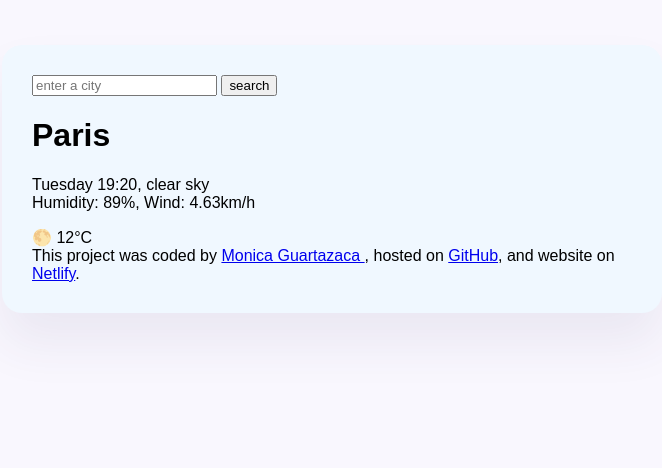
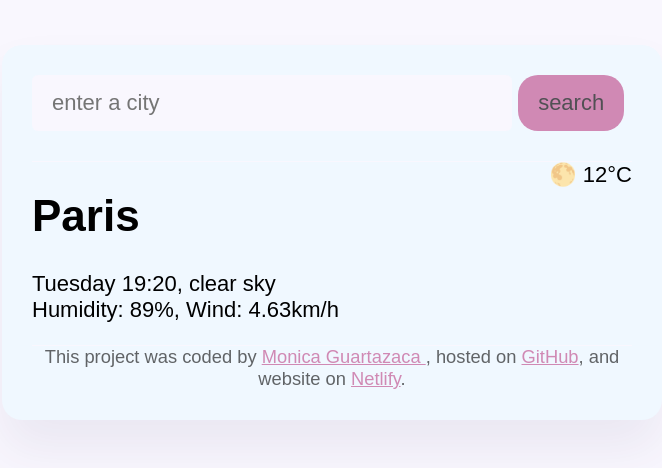
Before and after one commit to BMoniqua/weather-demo, a plain HTML site: page index.html in a window 1280 px wide. Shown: the whole page, without its empty margins (308-970 px from the left). Drawn offline with Linux system fonts and the light colour scheme; a web font is replaced by a local one.

Commit message:
class to main parts

```diff
--- a/index.html
+++ b/index.html
@@ -15,21 +15,28 @@
   <body>
     <div class="weather-app">
       <header>
-        <form>
-          <input type="search" placeholder="enter a city" required />
-          <input type="submit" value="search" />
+        <form class="search-form">
+          <input
+            type="search"
+            placeholder="enter a city"
+            required
+            class="search-form-input"
+          />
+          <input type="submit" value="search" class="search-form-button" />
         </form>
       </header>
       <main>
-        <div>
-          <h1>Paris</h1>
-          <p>
-            Tuesday 19:20, clear sky
-            <br />
-            Humidity: 89%, Wind: 4.63km/h
-          </p>
+        <div class="weather-app-data">
+          <div>
+            <h1 class="weather-app-city">Paris</h1>
+            <p class="weather-app-details">
+              Tuesday 19:20, clear sky
+              <br />
+              Humidity: 89%, Wind: 4.63km/h
+            </p>
+          </div>
+          <div class="weather-app-temp">🌕 12°C</div>
         </div>
-        <div>🌕 12°C</div>
       </main>
 
       <footer>
--- a/style.css
+++ b/style.css
@@ -1,6 +1,22 @@
+header {
+  border-bottom: 1px solid #f9f7fe;
+  padding: 0 0 30px 0;
+}
 body {
   background-color: #f9f7fe;
   font-family: "Cute Font", sans-serif;
+  font-size: 22px;
+}
+
+footer {
+  border-top: 1px solid #f9f7fe;
+  padding: 30 0 0 0;
+  text-align: center;
+  color: rgba(0, 0, 0, 0.6);
+  font-size: smaller;
+}
+a {
+  color: #d089b4;
 }
 .weather-app {
   background-color: aliceblue;
@@ -10,3 +26,29 @@ body {
   border-radius: 20px;
   padding: 30px;
 }
+
+.search-form-input {
+  background-color: #f9f7fe;
+  font-family: "Cute Font", sans-serif;
+  border: none;
+  border-radius: 6px;
+  width: 80%;
+  padding: 15px 20px;
+  font-size: 22px;
+}
+
+.search-form-button {
+  background: #d089b4;
+  font-family: "Cute Font", sans-serif;
+  border: none;
+  padding: 15px 20px;
+  border-radius: 20px;
+  color: #515054;
+  border-left: 5px;
+  font-size: 22px;
+}
+
+.weather-app-data {
+  display: flex;
+  justify-content: space-between;
+}
```
